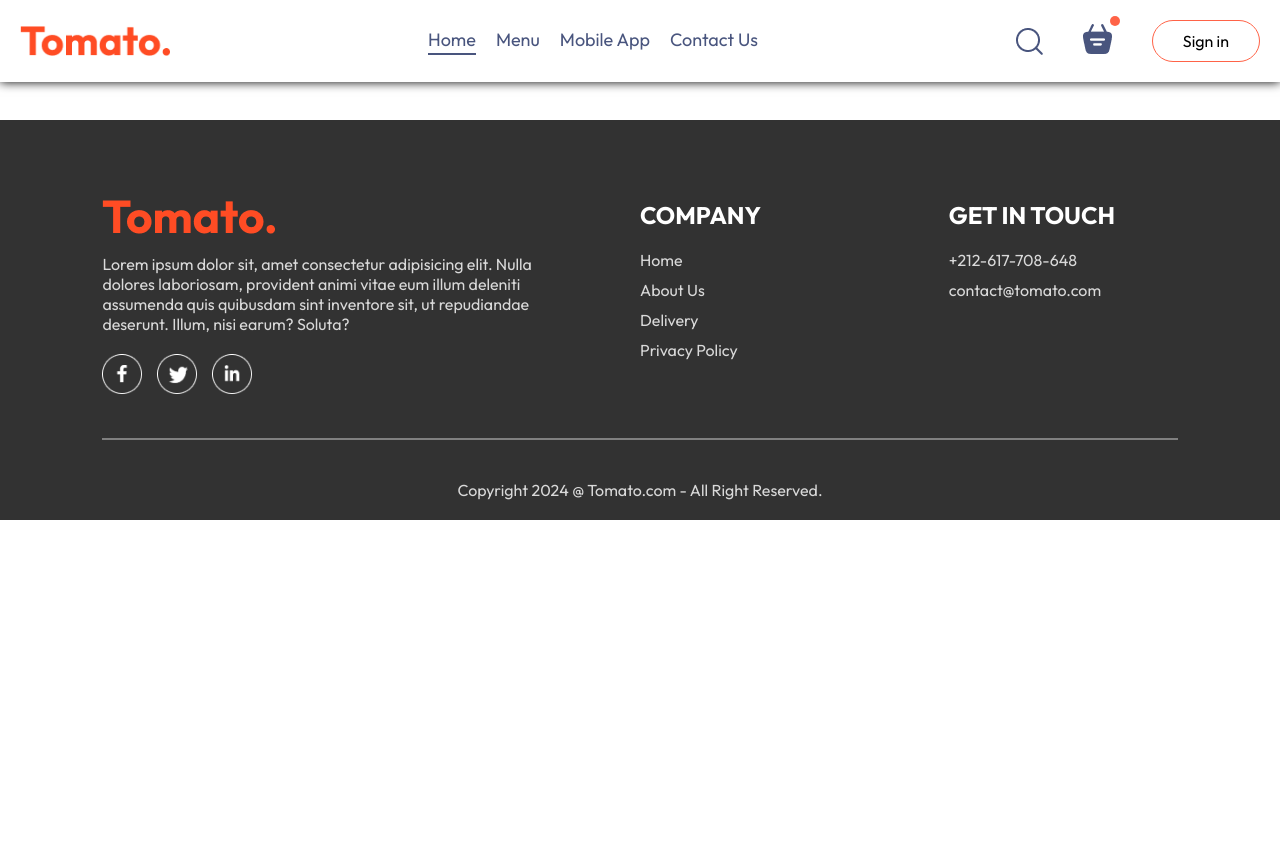
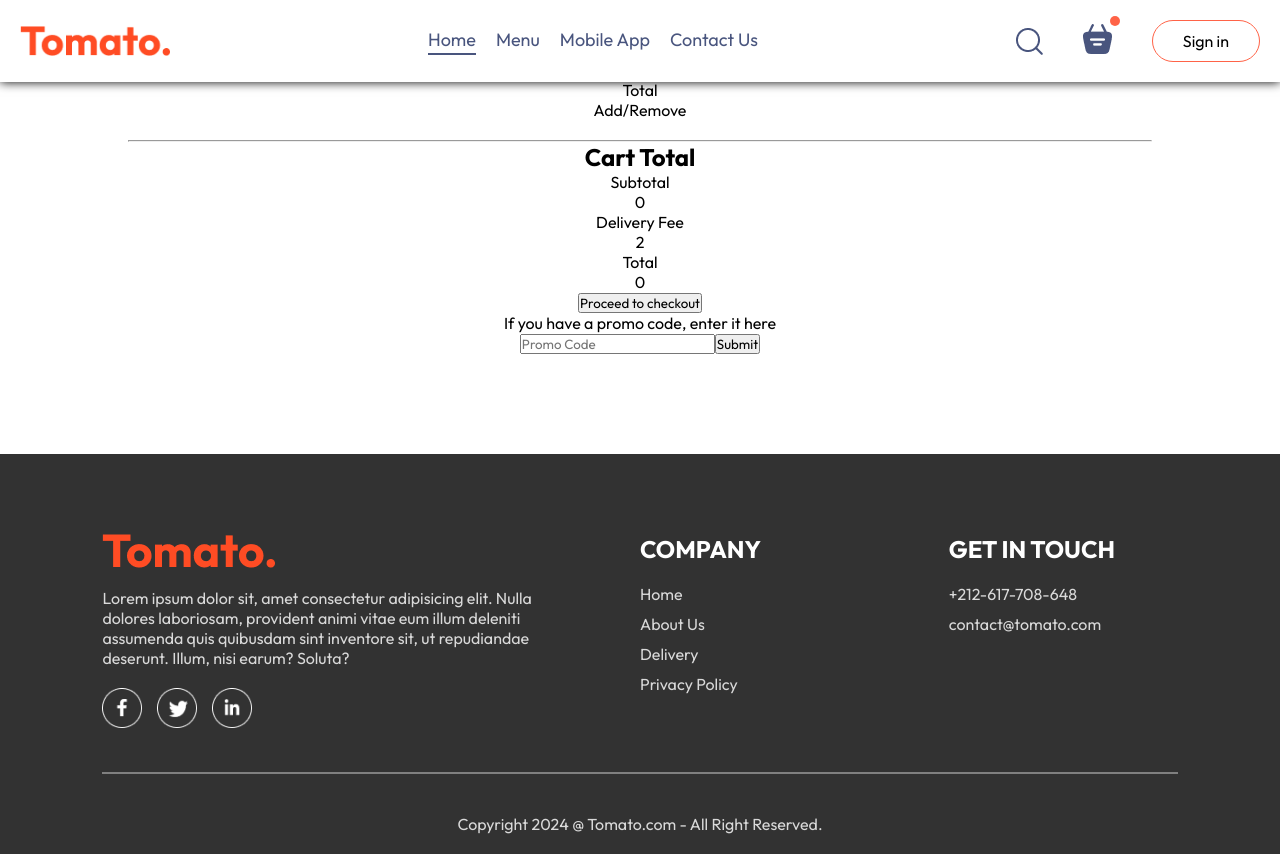
Before and after one commit to tajemouti/food-delivery, a React (Vite) app: page /cart in a window 1280 px wide. Before the commit the page ends 800 px from the top, so only its background shows below. Built offline with nearby package versions, Linux system fonts and the light colour scheme.

Commit message:
Creat HTML structure for Cart page

```diff
--- a/src/pages/Cart/Cart.jsx
+++ b/src/pages/Cart/Cart.jsx
@@ -1,9 +1,72 @@
+import { useContext } from 'react'
 import './cart.css'
+import { StoreContext } from '../../context/StoreContext'
 
 const Cart = () => {
+  const { cartItems, food_list, addToCart, removeFromCart } = useContext(StoreContext)
+
   return (
     <div className='cart'>
-      CART
+      <div className="cart-items">
+        <div className="cart-items-title">
+          <p>Items</p>
+          <p>Title</p>
+          <p>Price</p>
+          <p>Quantity</p>
+          <p>Total</p>
+          <p>Add/Remove</p>
+        </div>
+        <br />
+        <hr />
+        {food_list.map((item, index) => {
+          if (cartItems[item._id] > 0)
+            return (
+              <div key={index}>
+                <div className="cart-items-title cart-items-item">
+                  <img src={item.image} alt="image" />
+                  <p>{item.name}</p>
+                  <p>${item.price}</p>
+                  <p>{cartItems[item._id]}</p>
+                  <p>${item.price * cartItems[item._id]}</p>
+                  <div className='add-remove'>
+                    <p className='cross' onClick={() => addToCart(item._id)}>+</p>
+                    <p className='cross' onClick={() => removeFromCart(item._id)}>-</p>
+                  </div>
+                </div>
+                <hr />
+              </div>
+            )
+        })}
+      </div>
+      <div className="cart-bottom">
+        <div className="cart-total">
+          <h2>Cart Total</h2>
+          <div>
+            <div className="cart-total-details">
+              <p>Subtotal</p>
+              <p>{0}</p>
+            </div>
+            <div className="cart-total-details">
+              <p>Delivery Fee</p>
+              <p>{2}</p>
+            </div>
+            <div className="cart-total-details">
+              <p>Total</p>
+              <p>{0}</p>
+            </div>
+          </div>
+          <button>Proceed to checkout</button>
+        </div>
+        <div className="cart-promo-code">
+          <div>
+            <p>If you have a promo code, enter it here</p>
+            <div className="cart-promo-code-input">
+              <input type="text" placeholder='Promo Code' />
+              <button>Submit</button>
+            </div>
+          </div>
+        </div>
+      </div>
     </div>
   )
 }
```
